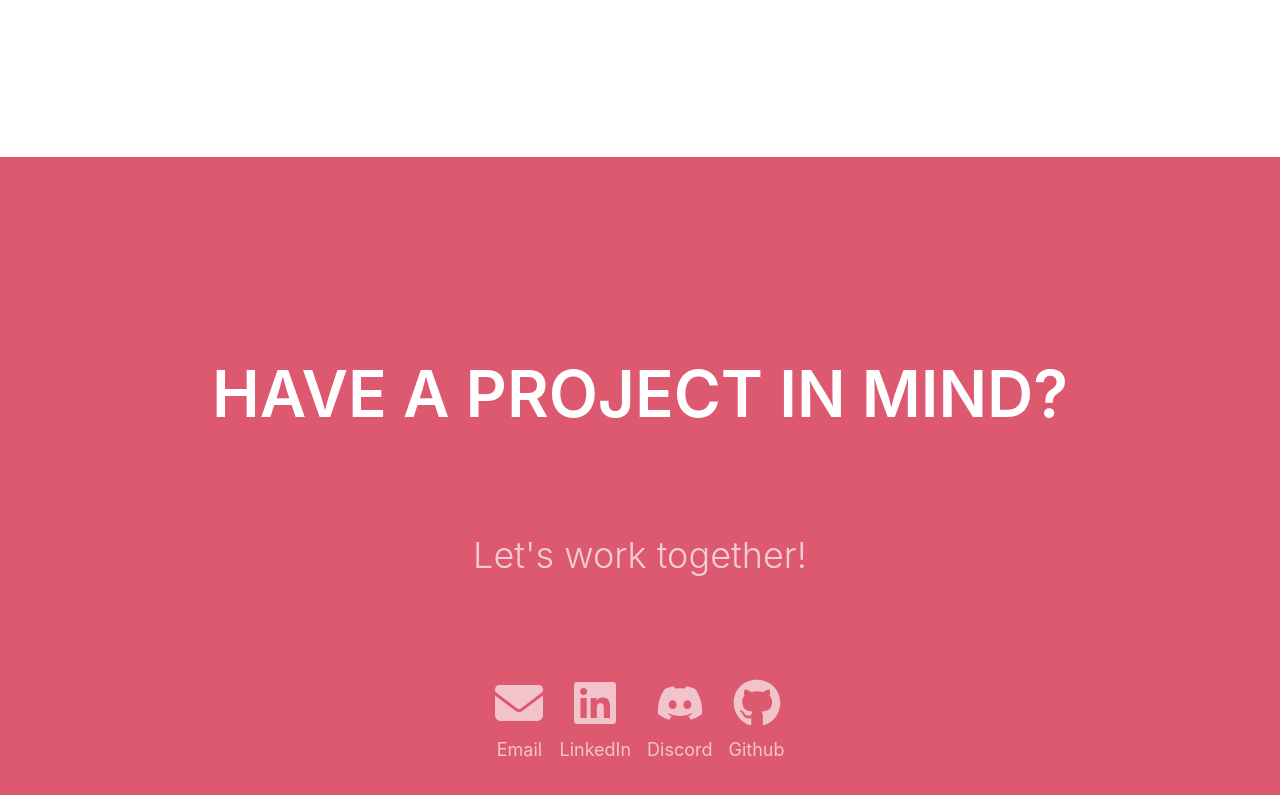
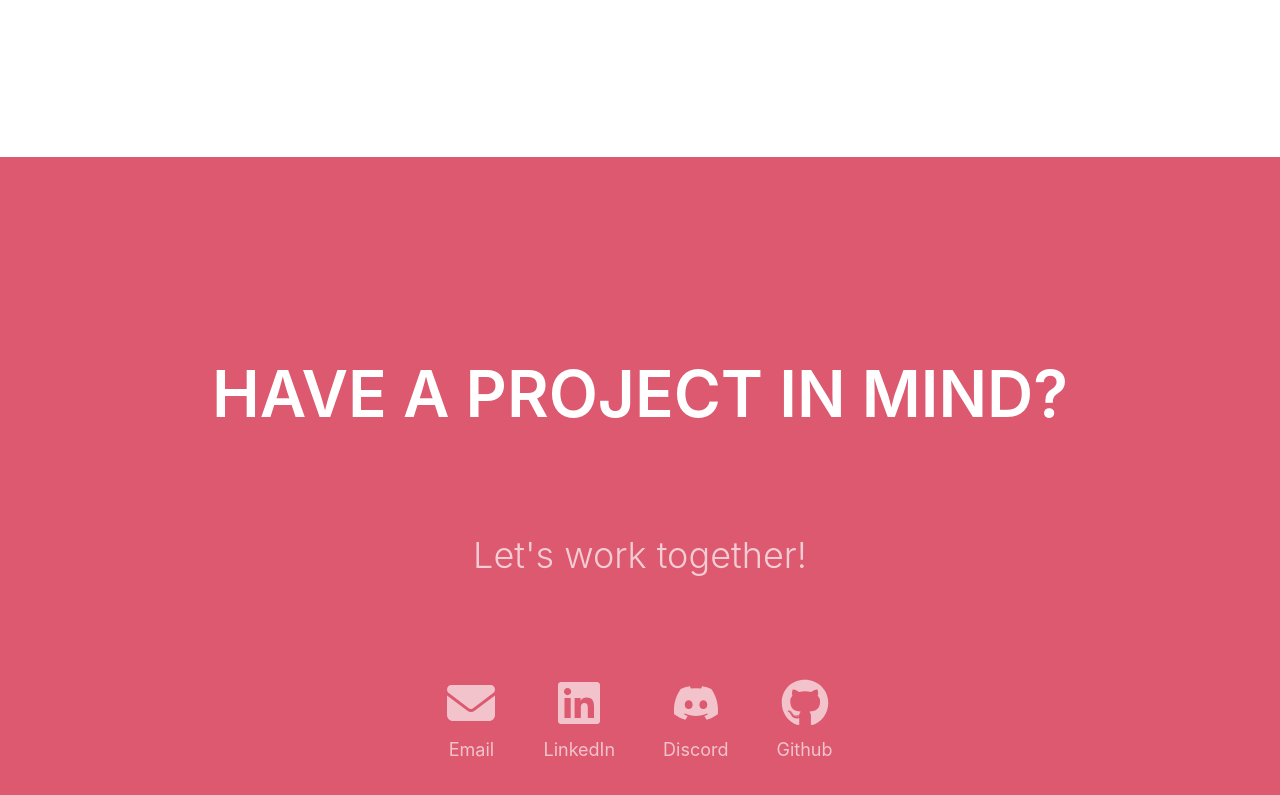
Before and after one commit to jameskbecker/portfolio-old, a Next.js app: page / in a window 1280 px wide. Shown: the part 3927-4722 px from the top of the page. Built offline with nearby package versions, Linux system fonts and the light colour scheme.

Commit message:
Update styles.ts

```diff
--- a/src/components/sections/contactSection/styles.ts
+++ b/src/components/sections/contactSection/styles.ts
@@ -40,7 +40,7 @@ export const StyledContactContent = styled.div`
   flex-direction: row;
   justify-content: center;
   align-items: space-evenly;
-  gap: 1rem;
+  gap: 3rem;
   width: 100%;
 
   box-sizing: border-box;
```
